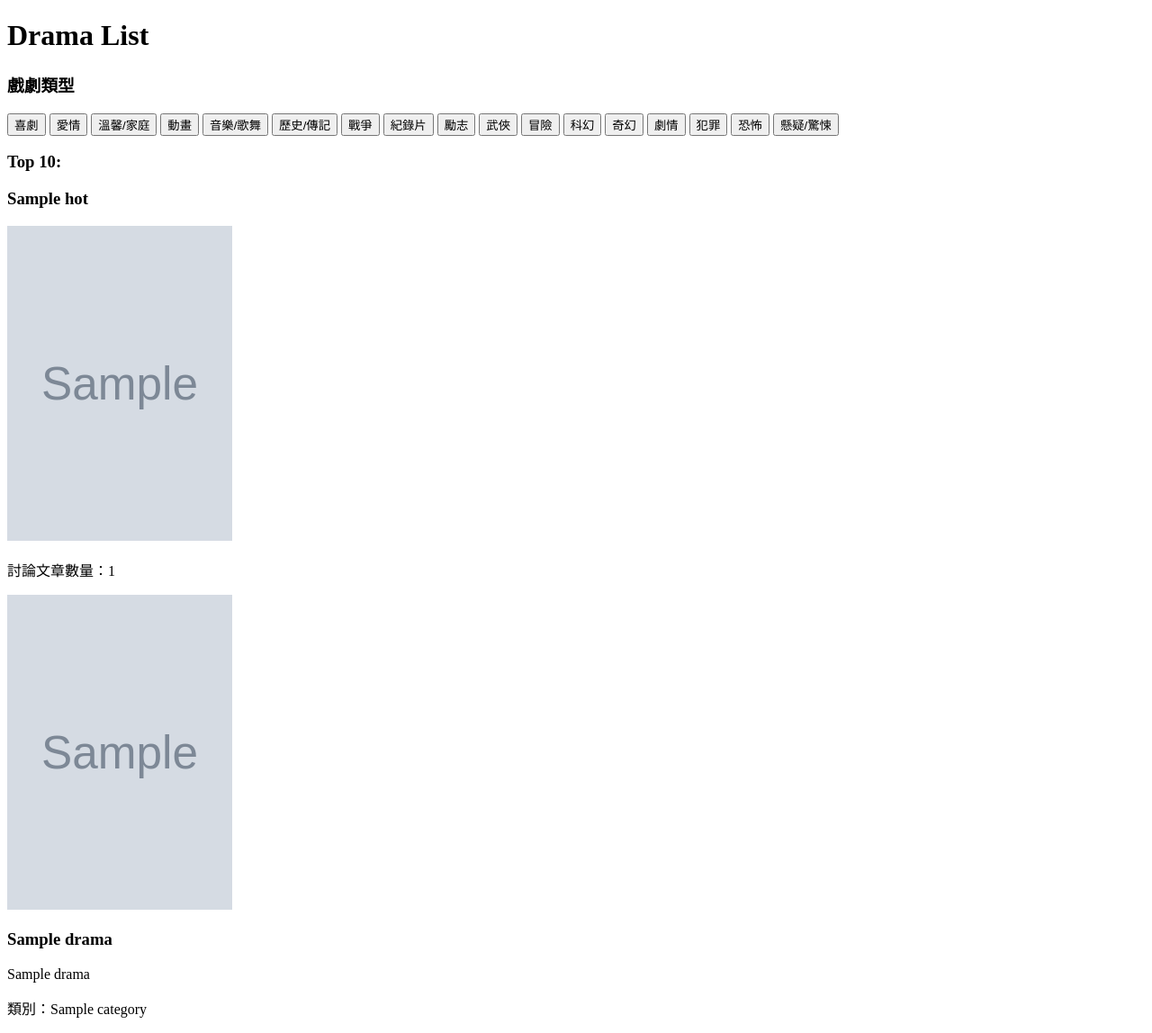
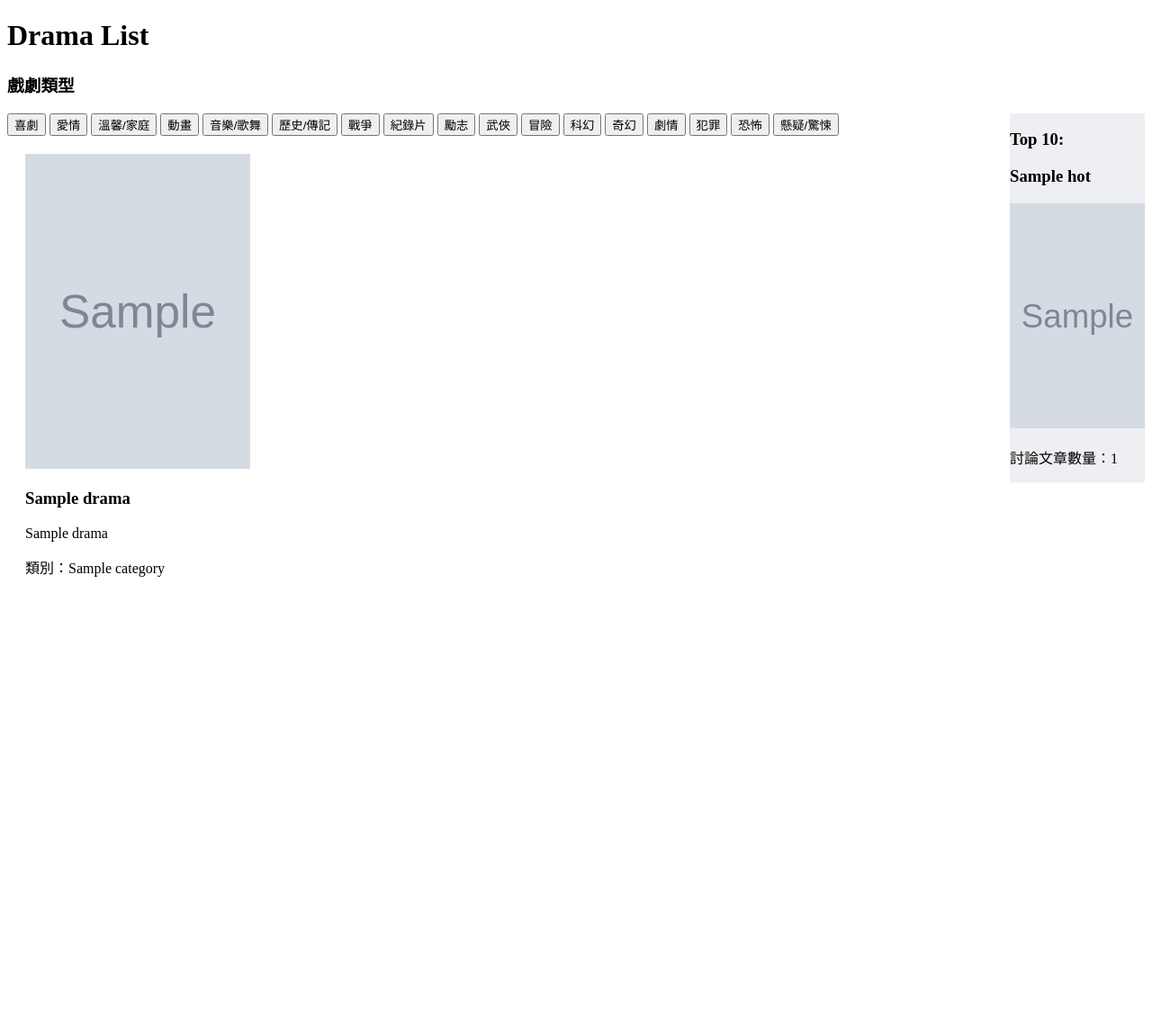
Before and after one commit to hsuu816/WatchNext-Side-Project, a Flask app: template templates/index.html in a window 1280 px wide. Shown: the whole page at 90% size. After the commit the page ends 641 px from the top, so only its background shows below. Run offline with Flask 3, Linux system fonts and the light colour scheme; the template is opened without the code that fills it: most values are stand-ins (such as "Sample title", 1, 10 or a date in 2020); grey boxes marked "Sample" are stand-in pictures.

Commit message:
feat: modify home and detail page display

```diff
--- a/static/style.css
+++ b/static/style.css
@@ -6,14 +6,50 @@
     padding-bottom: 20px; /* 調整間距 */
 }
 
-div img{
+.drama-img{
     width: 250px;
     height: 350px;
+}
+
+.detail-img{
+    width: 250px;
+    height: 350px;
+}
+
+.hot-drama-img{
+    width: 150px;
+    height: 250px;
 }
 
 .comment{
     margin-left: 50px;
     height: 500px; /* 設定固定高度 */
-    width: 1000px;
+    width: 400px;
     overflow-y: auto; /* 添加垂直滾動條 */
 }
+
+.drama_description{
+    width: 400px;
+}
+
+.information{
+    width: 400px;
+}
+
+.drama-container {
+    display: flex;
+    flex-wrap: wrap; /* 換行 */
+    justify-content: flex-start;
+}
+
+.drama_list {
+    width: 250px;
+    height: 460px;
+    margin: 20px;
+}
+
+.hot-drama {
+    background-color: rgb(238, 239, 242);
+    float: right;
+    margin-left: 20px;
+}
```
